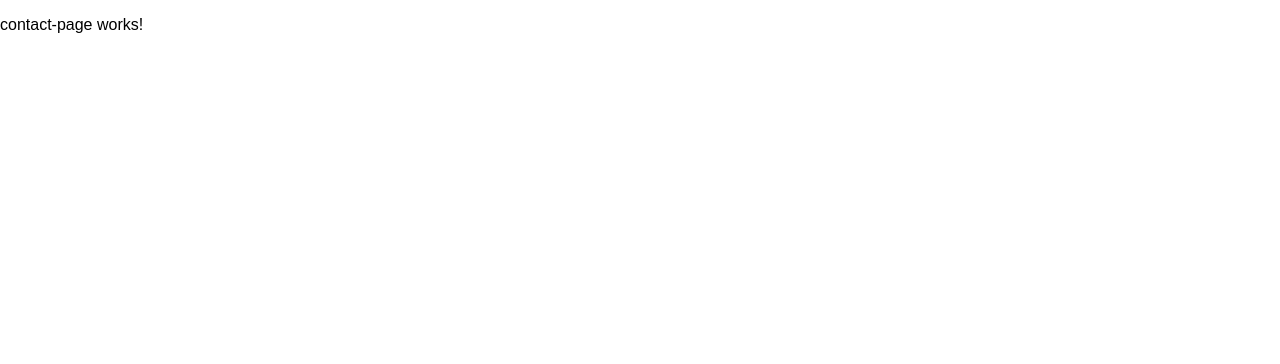
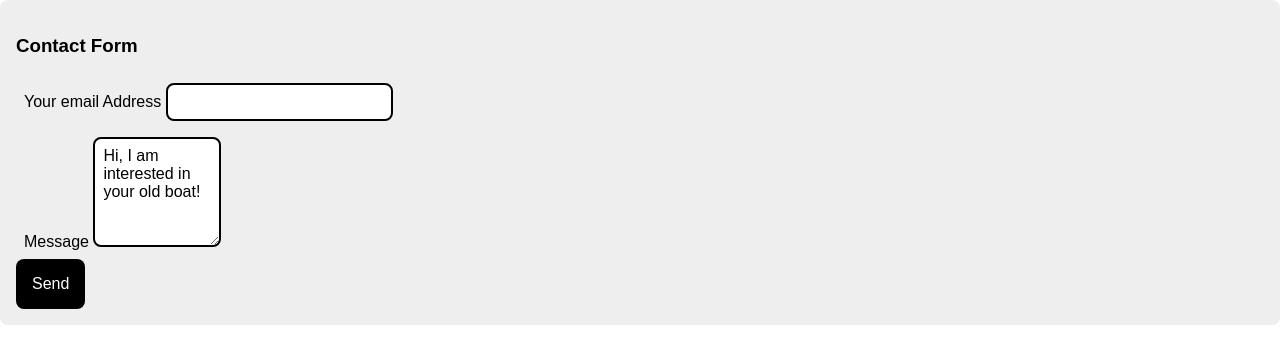
Before and after one commit to RBrasovan/buy-and-sell-angular-project, an Angular app: page /contact/123 in a window 1280 px wide. Shown: the top 364 px of the page. Built offline with nearby package versions, Linux system fonts and the light colour scheme.

Commit message:
added to contact page and other updates

```diff
--- a/src/app/app.module.ts
+++ b/src/app/app.module.ts
@@ -1,6 +1,5 @@
 import { BrowserModule } from '@angular/platform-browser';
 import { NgModule } from '@angular/core';
-
 import { AppRoutingModule } from './app-routing.module';
 import { AppComponent } from './app.component';
 import { ListingsPgComponent } from './listings-pg/listings-pg.component';
@@ -9,6 +8,7 @@ import { ContactPageComponent } from './contact-page/contact-page.component';
 import { MyListingsPageComponent } from './my-listings-page/my-listings-page.component';
 import { NewListingPageComponent } from './new-listing-page/new-listing-page.component';
 import { EditListingPageComponent } from './edit-listing-page/edit-listing-page.component';
+import { FormsModule } from '@angular/forms';
 
 @NgModule({
   declarations: [
@@ -22,7 +22,8 @@ import { EditListingPageComponent } from './edit-listing-page/edit-listing-page.
   ],
   imports: [
     BrowserModule,
-    AppRoutingModule
+    AppRoutingModule,
+    FormsModule
   ],
   providers: [],
   bootstrap: [AppComponent]
--- a/src/app/contact-page/contact-page.component.html
+++ b/src/app/contact-page/contact-page.component.html
@@ -1 +1,16 @@
-<p>contact-page works!</p>
+<div class="content-box">
+  <h3>Contact Form</h3>
+  <div>
+    <label>
+      Your email Address
+      <input name="email" [(ngModel)]= "email" /> <!--the ngModel is basically how you can then referance the value. I think.-->
+    </label>
+  </div>
+  <div>
+    <label>
+      Message
+      <textarea name="message" rows="5" cols="10" [(ngModel)] = "message"></textarea>
+    </label>
+  </div>
+  <button (click)="sendMessage()">Send</button>  <!-- same as an onClick method. Specifies the method you want to run on click.-->
+</div>
--- a/src/app/contact-page/contact-page.component.ts
+++ b/src/app/contact-page/contact-page.component.ts
@@ -18,13 +18,13 @@ export class ContactPageComponent implements OnInit {
   ngOnInit(): void {
     const id = this.route.snapshot.paramMap.get('id');
     this.listing = fakeListings.find(listing => listing.id);
-    this.message = `Hi, I am interested in your ${this.listing.name.toLowerCase()}!`;
+    this.message = `Hi, I am interested in your ${this.listing.name.toLowerCase()}!`;  //note the use of the ticks and not quotes and the single bracket + $ sign
   }
 
   //method when user presses submit button
-  endMessage() : void {
+  sendMessage() : void {  //void is specifying that this method will not return anything
     alert('Your message has been sent!');
-    this.router.navigateByUrl('/listings');
+    this.router.navigateByUrl('/listings');  //Router will redirect you to the listings page.
   }
 
 }
```
